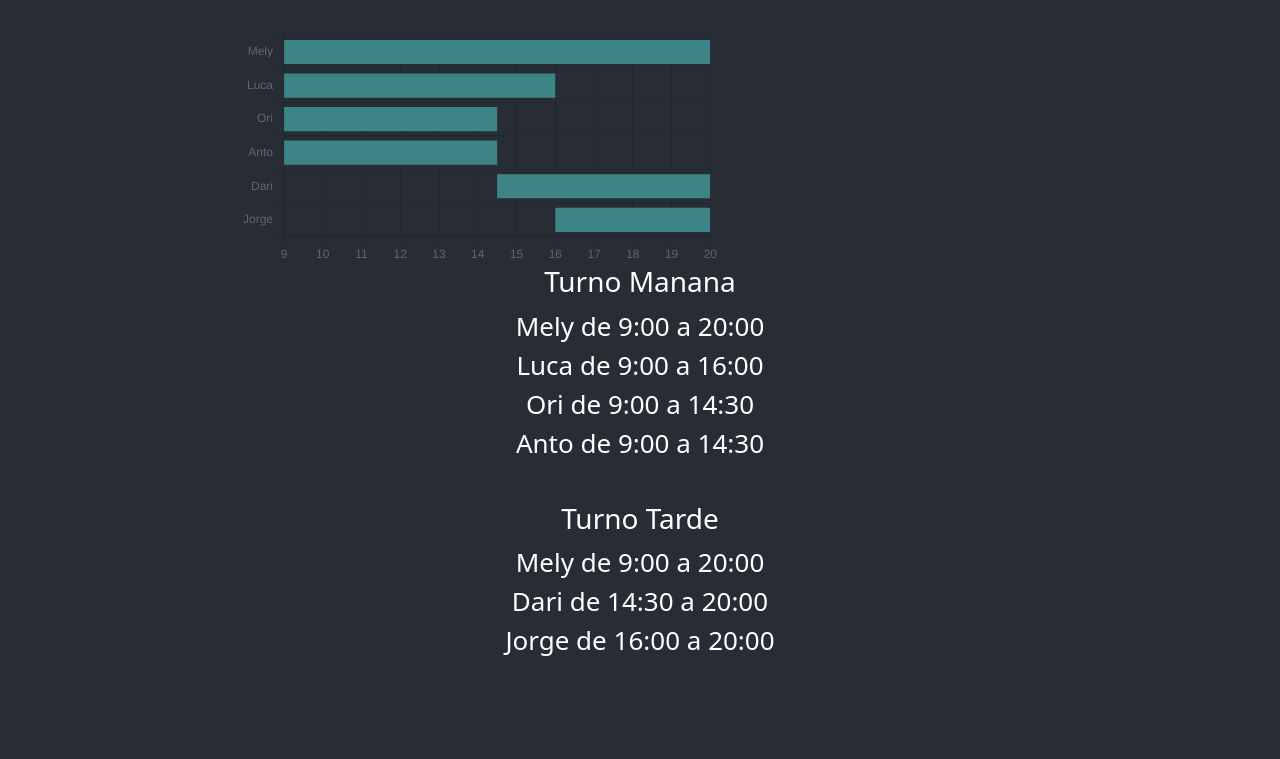
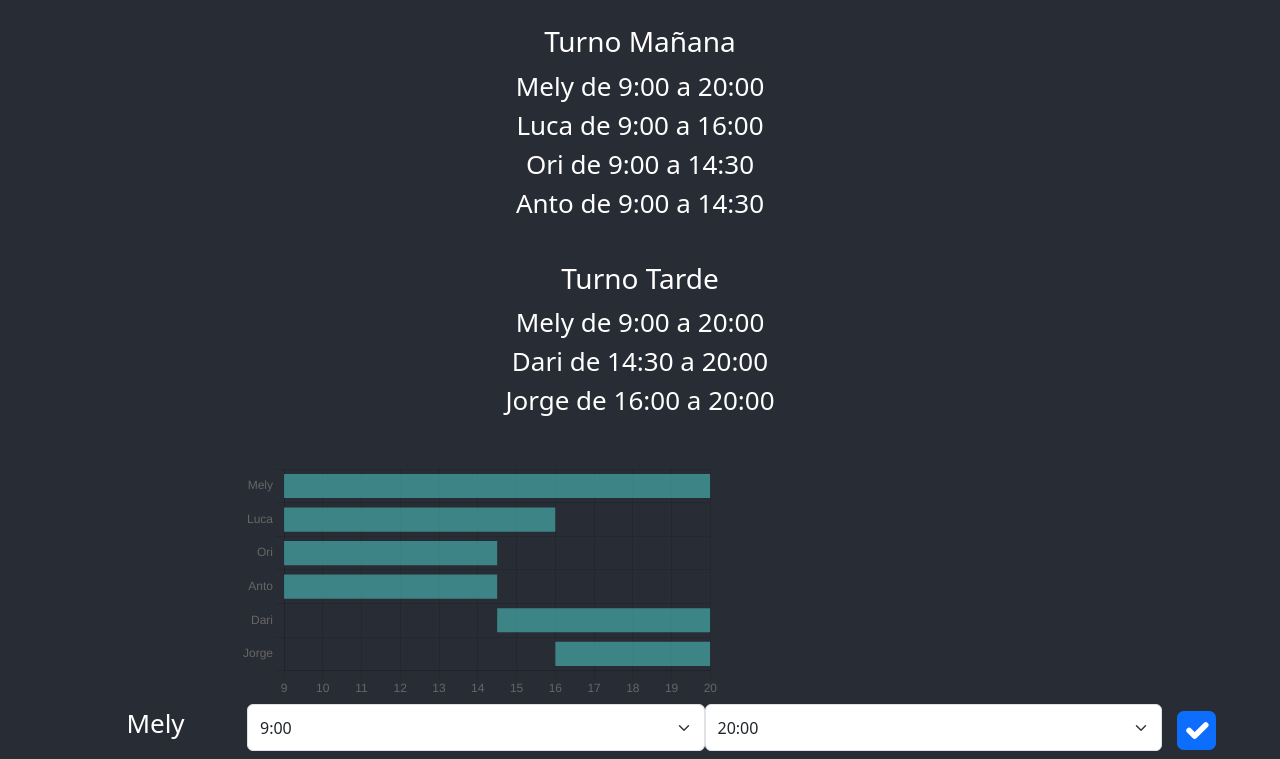
Before and after one commit to GastonYasuda/bazarEmployees, a React (Create React App) app: page / in a window 1280 px wide. Shown: the top 759 px of the page. Built offline with nearby package versions, Linux system fonts and the light colour scheme.

Commit message:
sintax error

```diff
--- a/src/Component/ShiftList/ShiftList.jsx
+++ b/src/Component/ShiftList/ShiftList.jsx
@@ -77,7 +77,7 @@ const ShiftList = ({ morningEmployeeList, afternoonEmployeeList }) => {
 
 
 
-            <ShiftListDetail shiftEmployeeList={morningEmployeeList} shift={"Manana"} />
+            <ShiftListDetail shiftEmployeeList={morningEmployeeList} shift={"Mañana"} />
 
             <br />
 
--- a/src/Component/ShiftListDetail/ShiftListDetail.jsx
+++ b/src/Component/ShiftListDetail/ShiftListDetail.jsx
@@ -10,7 +10,7 @@ const ShiftListDetail = ({ shiftEmployeeList, shift }) => {
     useEffect(() => {
         if (shiftEmployeeList.length) {
 
-            if (shift === "Manana" && shiftEmployeeList.length < 4) {
+            if (shift === "Mañana" && shiftEmployeeList.length < 4) {
                 toast(`Falta gente para turno ${shift} en ${shiftEmployeeList[0].store}`)
                 saveInfo(`Falta gente para turno ${shift} en ${shiftEmployeeList[0].store}`, 'missingMorning')
 
--- a/src/View/Main/Main.jsx
+++ b/src/View/Main/Main.jsx
@@ -169,16 +169,11 @@ const Main = () => {
             </header>
             <div className="mainContainer">
 
-                <ScheduleGraphic employeeData={espacioEmployees} />
-
-
                 <ShiftList
                     morningEmployeeList={espacioMorningEmployees}
                     afternoonEmployeeList={espacioAfternoonEmployees}
                 />
-
-                <br />
-                <br />
+                <ScheduleGraphic employeeData={espacioEmployees} />
 
                 {/* aca hacer un componente con todo lo que hay abajo, para poder ponerlos por store */}
                 {espacioEmployees.map(((employee) => {
@@ -253,15 +248,6 @@ const Main = () => {
 
 
 
-
-
-
-
-
-
-                <br />
-                <br />
-
                 <div style={{ width: '80%' }}>
                     **El que no esta tildado, que quede deshabilitado, y abajo este la persona seleccionada con su horario
                     <br /><br />
```
